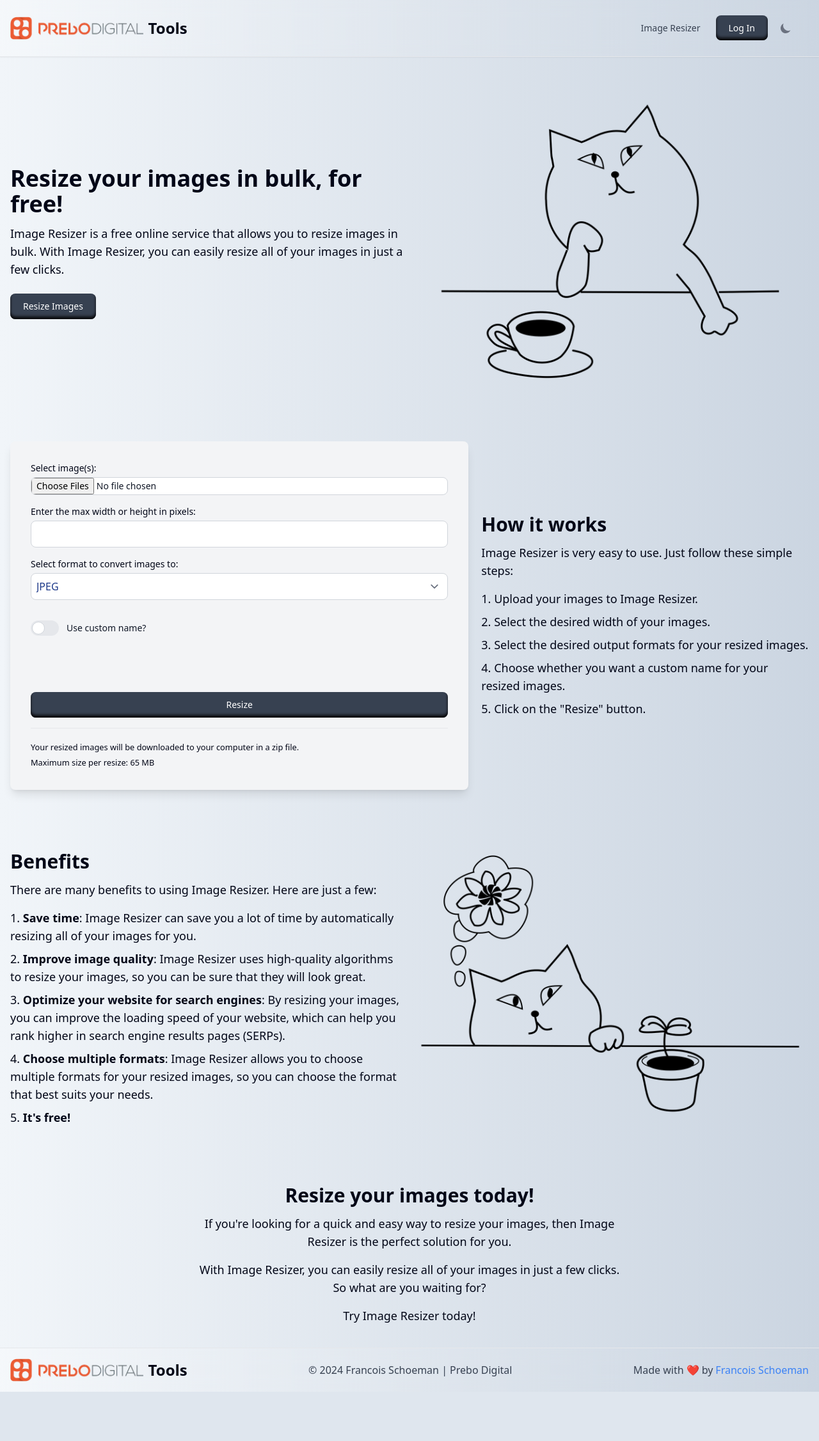
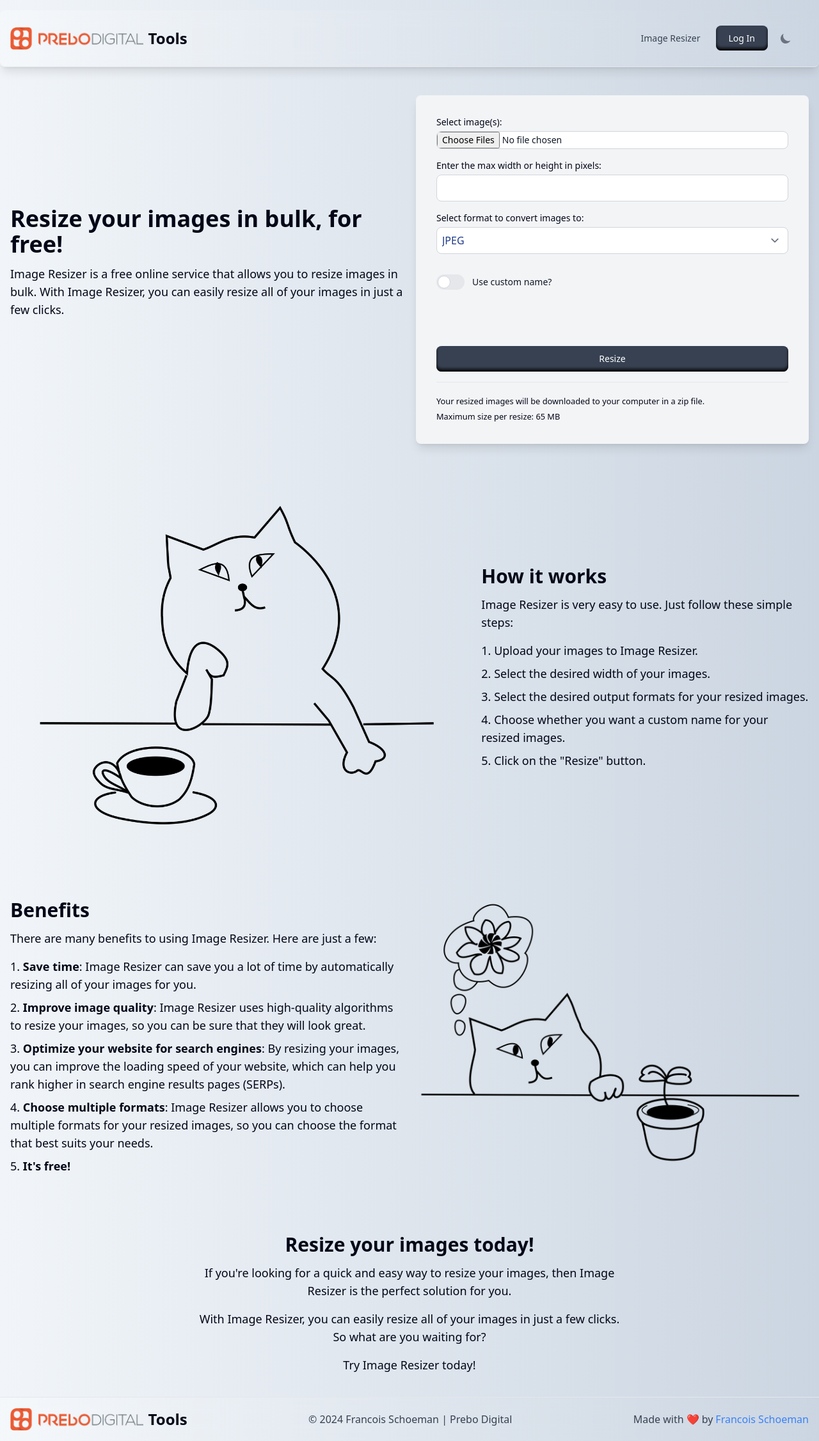
Before and after one commit to FrancoisSchoeman/PreboTools, a Django app: page /image-resizer/ in a window 1280 px wide. Shown: the whole page at 64% size. Before the commit the page ends 2176 px from the top, so only its background shows below. Run offline with Django 5.2, Linux system fonts and the light colour scheme; data that the repository does not hold is empty; style sheets or scripts are compiled from the project's sources; parts of the project's set-up code (start-up, migrations or seed data) failed here and were passed over; some libraries are stand-ins or nearby versions.

Commit message:
Enhance templates: update SEO meta tags, improve layout, and add descriptions for Image Resizer

```diff
--- a/templates/ai_feed_optimiser/index.html
+++ b/templates/ai_feed_optimiser/index.html
@@ -6,7 +6,7 @@
 
 {% block content %}
 
-<div class="">
+<div class=" my-8">
     <div class="flex items-center justify-center">
         <div class="bg-slate-100 dark:bg-slate-800 p-8 rounded-lg shadow-lg max-w-md w-full">
             <h1 class="text-2xl font-bold mb-6">AI Feed Optimiser</h1>
--- a/templates/image_resizer/index.html
+++ b/templates/image_resizer/index.html
@@ -2,7 +2,10 @@
 {% extends 'main/base.html' %}
 {% load static %}
 
-{% block title %}Image Resizer{% endblock %}
+{% block title %}Image Resizer - Free Forever, No Ads!{% endblock %}
+
+{% block description %}Resize your images in bulk, for free! Image Resizer is a free online service that allows you to
+resize images in bulk. With Image Resizer, you can easily resize all of your images in just a few clicks.{% endblock %}
 
 {% block head %}
 <link rel="stylesheet" href="{% static 'core/css/style.css' %}">
@@ -10,34 +13,16 @@
 
 {% block content %}
 
-<div class="container mx-auto px-4 py-5">
+<div id="resizer" class="container mx-auto px-4 py-5">
     <div class="flex flex-col md:flex-row items-center gap-5 md:py-5">
         <div class="w-full lg:w-1/2">
             <h1 class="text-4xl font-bold mb-3">Resize your images in bulk, for free!</h1>
             <p class="text-lg mb-6">Image Resizer is a free online service that allows you to resize images in bulk.
                 With Image Resizer, you can easily resize all of your images in just a few clicks.</p>
-            <div class="flex">
-                <a href="#resizer"
-                    class="text-white transition shadow-inner shadow-zinc-950 focus:outline-none font-medium rounded-lg text-sm px-5 py-2.5 bg-gray-700 hover:bg-gray-800 focus:shadow-zinc-600 border-gray-700 hover:shadow-zinc-600">Resize
-                    Images</a>
-            </div>
         </div>
 
         <div class="w-full lg:w-1/2">
-            <img src="{% static 'image-resizer/images/cat-thinking.png' %}" alt="Cat Thinking With Coffee On Table"
-                class="dark:hidden mx-auto lg:mx-0" height="350" loading="lazy">
 
-            <img src="{% static 'image-resizer/images/cat-thinking-light.png' %}"
-                alt="Cat Thinking With Coffee On Table" class="dark:block hidden mx-auto lg:mx-0" height="350"
-                loading="lazy">
-
-        </div>
-    </div>
-</div>
-
-<div id="resizer" class="container mx-auto px-4 py-5">
-    <div class="flex flex-col md:flex-row gap-5 md:py-5 items-center">
-        <div class="w-full lg:w-7/12">
             <form id="resizer-form" class="bg-gray-100 dark:bg-gray-800 p-8 rounded-lg shadow-lg" method="post"
                 action="{% url 'image_resizer:resize_image' %}" enctype="multipart/form-data">
                 {% csrf_token %}
@@ -114,6 +99,20 @@
                     file.</small><br>
                 <small class="">Maximum size per resize: 65 MB</small>
             </form>
+
+        </div>
+    </div>
+</div>
+
+<div class="container mx-auto px-4 py-5">
+    <div class="flex flex-col md:flex-row gap-5 md:py-5 items-center">
+        <div class="w-full lg:w-7/12">
+            <img src="{% static 'image-resizer/images/cat-thinking.png' %}" alt="Cat Thinking With Coffee On Table"
+                class="dark:hidden mx-auto lg:mx-0" height="350" loading="lazy">
+
+            <img src="{% static 'image-resizer/images/cat-thinking-light.png' %}"
+                alt="Cat Thinking With Coffee On Table" class="dark:block hidden mx-auto lg:mx-0" height="350"
+                loading="lazy">
         </div>
 
         <div class="w-full lg:w-5/12">
@@ -162,10 +161,10 @@
     </div>
 </div>
 
-<div class="px-4 py-5">
+<div class="px-4 py-5 text-left md:text-center">
     <div class="py-4">
-        <h2 class="text-3xl font-bold mb-3 md:text-center">Resize your images today!</h2>
-        <div class="md:max-w-2xl mx-auto text-lg space-y-4 md:text-center">
+        <h2 class="text-3xl font-bold mb-3">Resize your images today!</h2>
+        <div class="md:max-w-2xl mx-auto text-lg space-y-4">
             <p>If you're looking for a quick and easy way to resize your images, then Image Resizer is the perfect
                 solution for you.</p>
             <p>With Image Resizer, you can easily resize all of your images in just a few clicks. So what are you
--- a/templates/main/base.html
+++ b/templates/main/base.html
@@ -6,14 +6,36 @@
 <head>
     <meta charset="UTF-8">
     <meta name="viewport" content="width=device-width, initial-scale=1.0">
+
+    <!-- Default SEO meta tags -->
     <title>{% block title %}Prebo Tools{% endblock %}</title>
+    <meta name="description"
+        content="{% block description %}Access a suite of free online tools and automation services to enhance your digital projects.{% endblock %}">
+    <meta name="keywords"
+        content="Prebo Digital, online tools, image resizer, digital automation, free image tools, marketing tools">
+
+    <!-- Open Graph Tags for Social Media -->
+    <meta property="og:title" content="Prebo Digital Tools">
+    <meta property="og:description"
+        content="Explore our free online tools and automation services designed to streamline your digital workflow.">
+    <meta property="og:image" content="{% static 'images/logo-light-mode.webp' %}">
+    <meta property="og:url" content="https://tools.prebodigital.co.za/">
+    <meta property="og:type" content="website">
+
+    <!-- Twitter Card Tags -->
+    <meta name="twitter:card" content="summary_large_image">
+    <meta name="twitter:title" content="Prebo Digital Tools">
+    <meta name="twitter:description"
+        content="Discover free online tools and automation services to boost your digital projects.">
+    <meta name="twitter:image" content="{% static 'images/logo-light-mode.webp' %}">
+
     <link rel="shortcut icon" href="{% static 'images/favicon.ico' %}" type="image/x-icon">
     {% tailwind_css %}
 
     <!-- Flowbite - https://flowbite.com/docs/getting-started/quickstart/ -->
     <link href="{% static 'flowbite/css/flowbite.min.css' %}" rel="stylesheet" />
 
-    <!-- Custom CSS -->
+    <!-- Custom Tags -->
     {% block head %}{% endblock %}
 </head>
 
--- a/templates/main/header.html
+++ b/templates/main/header.html
@@ -1,9 +1,9 @@
 {% load static %}
 
 <!-- templates/main/header.html -->
-<nav
-    class="z-10 border-b dark:border-slate-800 backdrop-blur-md shadow-sm bg-gradient-to-r from-slate-50/50 to-slate-300/50 dark:from-slate-600/50 dark:to-slate-950/50 sticky top-0">
-    <div class="container mx-auto flex flex-wrap items-center justify-between max-w-7xl px-4 py-4">
+<nav class="z-10 sticky top-4">
+    <div
+        class="container border-b dark:border-slate-800 backdrop-blur-md bg-gradient-to-r from-slate-50/50 to-slate-300/50 dark:from-slate-600/50 dark:to-slate-950/50 mx-auto flex flex-wrap items-center justify-between max-w-7xl p-4 rounded-lg shadow-lg header-hover">
         <!-- Logo Section -->
         <a class="flex items-center" href="{% url 'home' %}">
             <img class="dark:hidden block h-9" src="{% static 'images/logo-light-mode.webp' %}"
```
